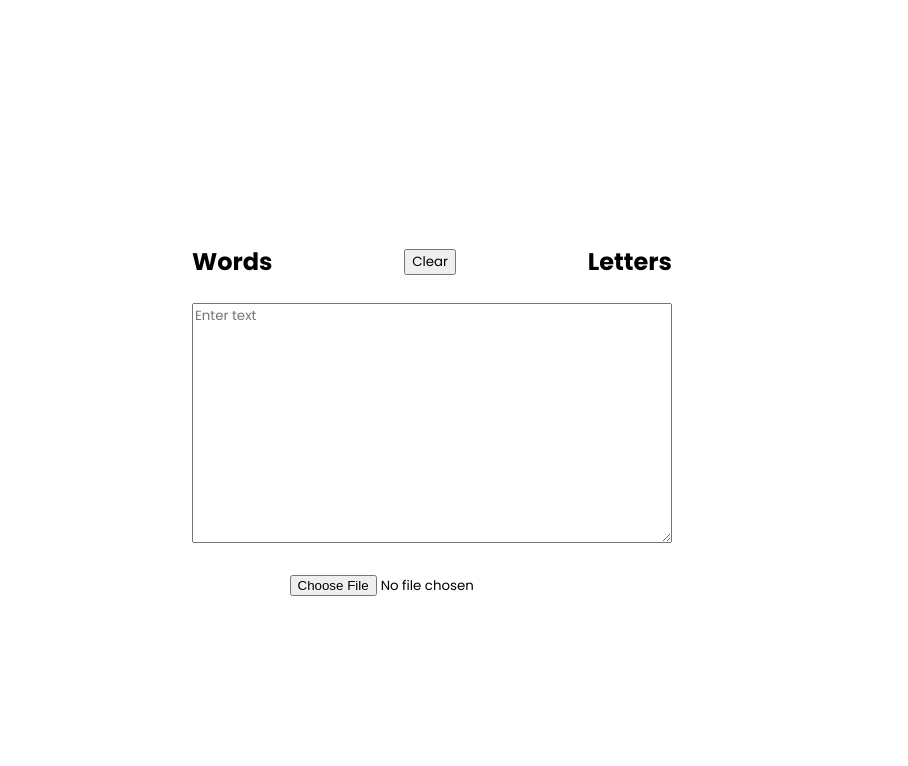
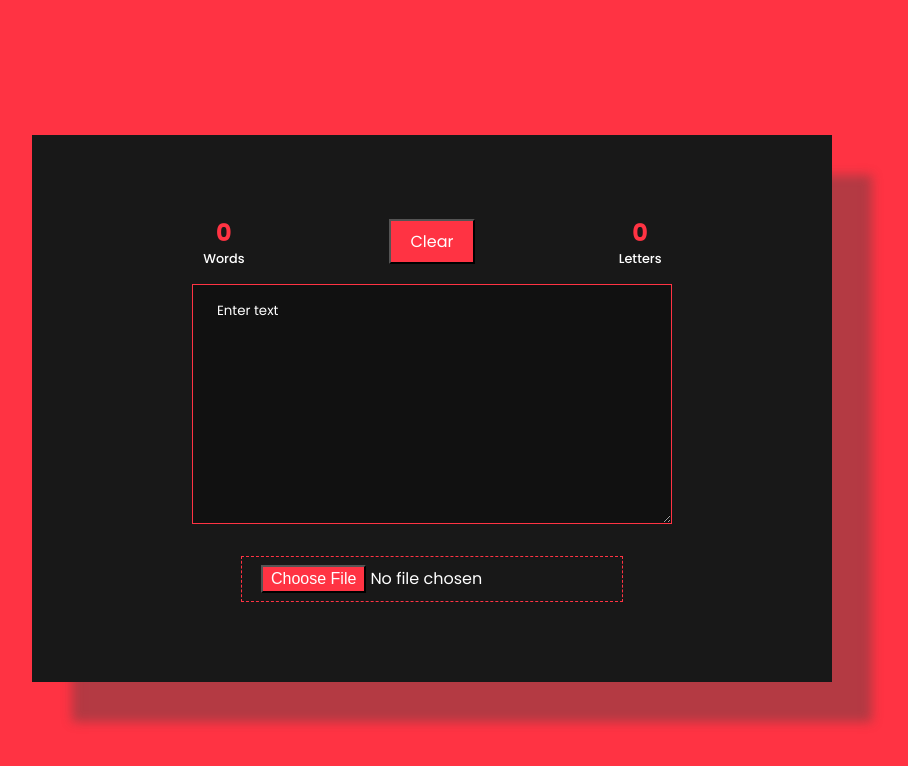
Before and after one commit to Yasir284/JavaScript_Word_Count_App, a plain HTML site: page index.html in a window 1280 px wide. Both pictures are taken after a click on the button "Clear". Shown: the whole page, without its empty margins (208-1116 px from the left). Drawn offline with Linux system fonts and the light colour scheme.

Commit message:
change in script and css

```diff
--- a/index.html
+++ b/index.html
@@ -12,17 +12,23 @@
   <body>
     <div class="main">
       <div class="head">
-        <p class="words">Words</p>
+        <div class="countDiv">
+          <p class="wordsCount count">0</p>
+          <p class="p">Words</p>
+        </div>
         <button class="btn" onclick="clearText()">Clear</button>
-        <p class="letters">Letters</p>
+        <div class="countDiv">
+          <p class="lettersCount count">0</p>
+          <p class="p">Letters</p>
+        </div>
       </div>
       <textarea class="text" placeholder="Enter text"></textarea>
+      <input
+        type="file"
+        accept=".doc,.docx,application/msword,application/vnd.openxmlformats-officedocument.wordprocessingml.document,.txt"
+        class="addFile"
+      />
     </div>
-    <input
-      type="file"
-      accept=".doc,.docx,application/msword,application/vnd.openxmlformats-officedocument.wordprocessingml.document,.txt"
-      class="addFile"
-    />
 
     <!-- JS -->
     <script src="script.js"></script>
--- a/script.js
+++ b/script.js
@@ -4,12 +4,8 @@ text.addEventListener("keyup", getCount);
 
 function getCount() {
   let getText = text.value;
-  document.querySelector(".words").textContent = `Words : ${getWordCount(
-    getText
-  )}`;
-  document.querySelector(".letters").textContent = `Letters : ${getLetterCount(
-    getText
-  )}`;
+  document.querySelector(".wordsCount").textContent = getWordCount(getText);
+  document.querySelector(".lettersCount").textContent = getLetterCount(getText);
 
   if (event.key == "Delete") {
     clearText();
@@ -28,14 +24,24 @@ function getLetterCount(text) {
 }
 
 function clearText() {
-  text.value = "";
-  document.querySelector(".words").textContent = "Words";
-  document.querySelector(".letters").textContent = "Letters";
+  text.textContent = "";
+  document.querySelector(".wordsCount").textContent = 0;
+  document.querySelector(".lettersCount").textContent = 0;
+  document.querySelector(".addFile").value = "";
 }
 
-document.querySelector(".addFile").addEventListener("change", function () {
+document.querySelector(".addFile").addEventListener("input", function () {
   const reader = new FileReader();
-  reader.onload = (event) => console.log(event.target.result); // desired file content
+  reader.readAsText(this.files[0]);
+  reader.onload = (event) => {
+    text.textContent = event.target.result;
+    console.log(text.textContent);
+    document.querySelector(".wordsCount").textContent = getWordCount(
+      text.textContent
+    );
+    document.querySelector(".lettersCount").textContent = getLetterCount(
+      text.textContent
+    );
+  };
   reader.onerror = (error) => reject(error);
-  reader.readAsText(this.files[0]); // you could also read images and other binaries
 });
--- a/style.css
+++ b/style.css
@@ -6,6 +6,8 @@
 }
 
 body {
+  /* background: linear-gradient(to top, #111111, #ff3343); */
+  background: #ff3343;
   height: 100vh;
   display: flex;
   flex-direction: column;
@@ -16,14 +18,24 @@ body {
 }
 
 .main {
-  width: 30rem;
+  background-color: #181818;
+  color: #fff;
+  width: 50rem;
+  padding: 5rem 0;
   display: flex;
+  gap: 1rem;
   flex-direction: column;
   justify-content: space-between;
   align-items: center;
+  box-shadow: 40px 40px 10px rgba(68, 68, 68, 0.4);
+  transition: all 0.3s ease-in-out;
 }
 
+.main:hover {
+  box-shadow: 30px 30px 10px #ff3343;
+}
 .head {
+  color: #ff3343;
   width: 30rem;
   font-weight: 700;
   font-size: 1.5rem;
@@ -34,6 +46,67 @@ body {
 }
 
 .text {
+  border: 1px solid #ff3343;
+  color: #fff;
   width: 30rem;
   height: 15rem;
+  background-color: #111111;
+  padding-left: 1.5rem;
+  padding-top: 1rem;
 }
+
+.text::placeholder {
+  color: #fff;
+}
+
+.countDiv {
+  display: flex;
+  flex-direction: column;
+  justify-content: center;
+  align-items: center;
+}
+
+.count {
+  margin: 0% 1.5rem;
+}
+.p {
+  margin: 0%;
+  font-size: 0.8rem;
+  color: #fff;
+  font-weight: 500;
+}
+.btn {
+  background-color: #ff3343;
+  color: #fff;
+  padding: 0.5rem 1.2rem;
+  font-size: 1rem;
+}
+
+.btn:active {
+  transform: scale(0.9);
+}
+
+.btn:hover {
+  border: none;
+  box-shadow: 2px 2px 5px 1px #fff;
+  transition: all 0.2s ease-in-out;
+}
+
+.addFile {
+  border: 1px dashed #ff3343;
+  margin-top: 1rem;
+  color: #fff;
+  padding: 0.5rem 1.2rem;
+  font-size: 1rem;
+}
+
+.addFile::file-selector-button {
+  background-color: #ff3343;
+  color: #fff;
+  padding: 3px 8px;
+}
+
+.addFile::file-selector-button:active {
+  transform: scale(0.9);
+  transition: all 0.2s ease-in-out;
+}
```
Also changed, not shown: 1 other file.
